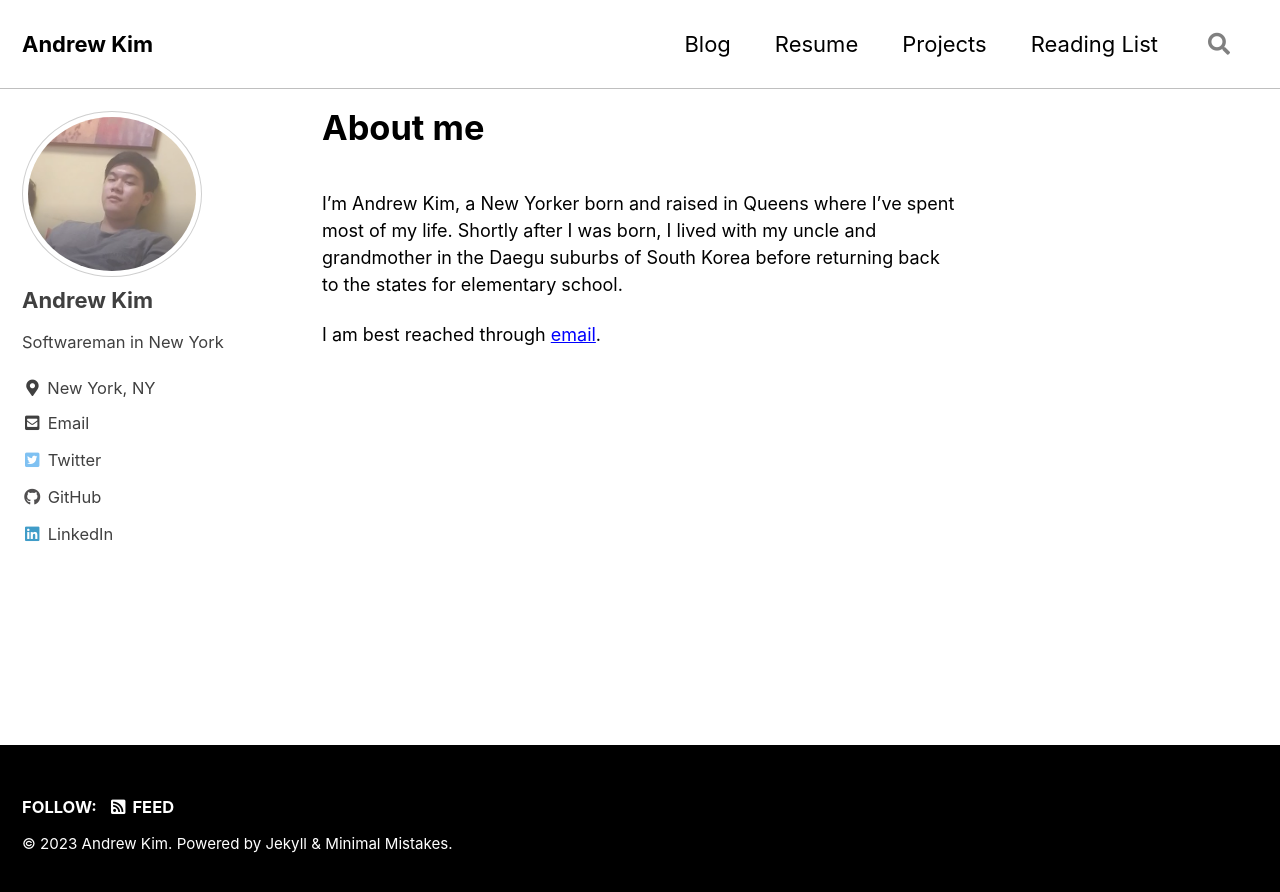
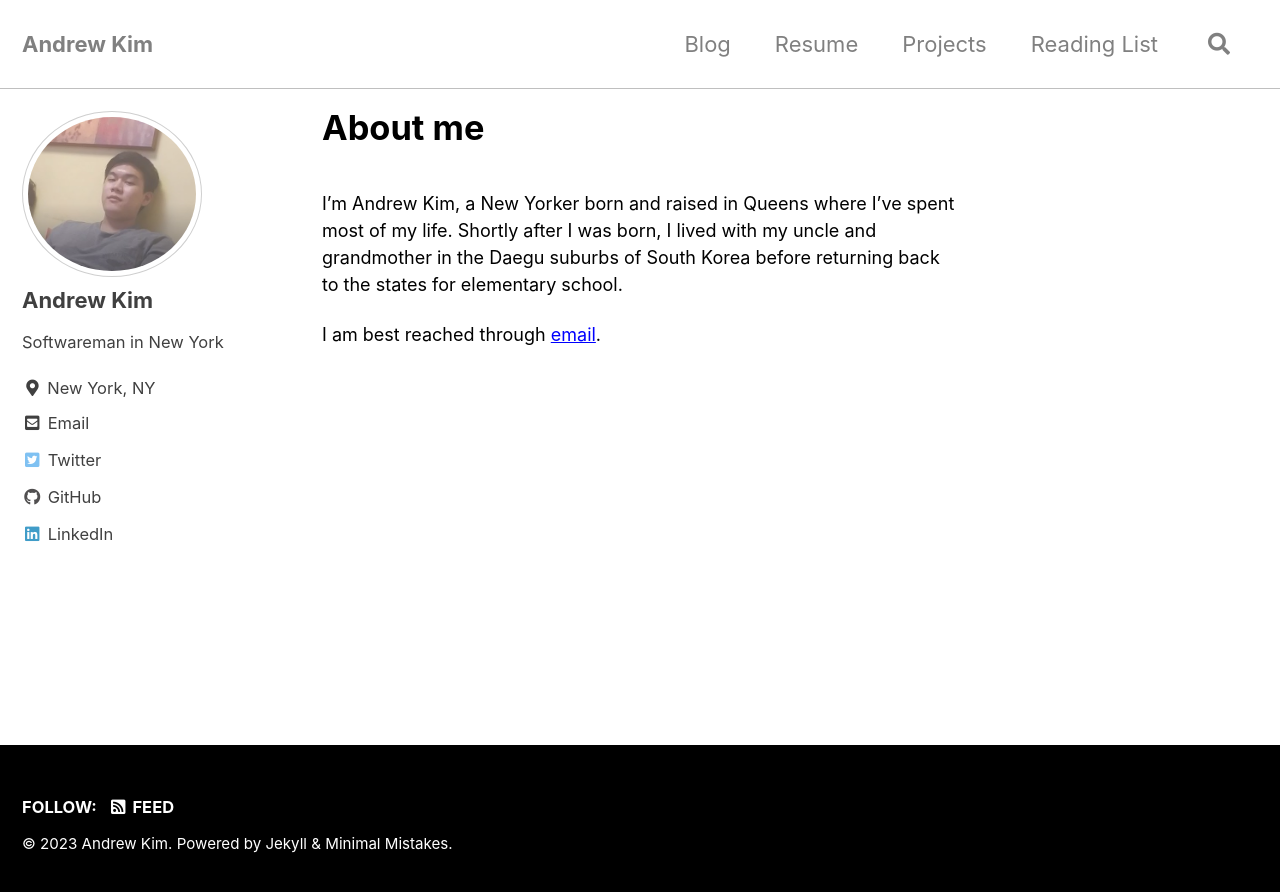
Before and after one commit to andrewwkimm/andrewwkimm.github.io, a Jekyll site: the page built from index.md, in a window 1280 px wide. Shown: the top 892 px of the page. Built offline with Jekyll 4.4.1, drawn with Linux system fonts in a browser that asks for light colours; cached includes are drawn as plain includes.

Commit message:
Change navigation bar color

```diff
--- a/assets/css/main.scss
+++ b/assets/css/main.scss
@@ -13,3 +13,9 @@ search: false
     position: relative;
     font-size: 18px;
 }
+
+.greedy-nav a { color: grey; }
+
+.masthead__menu-item {
+    color: grey;
+}
```
